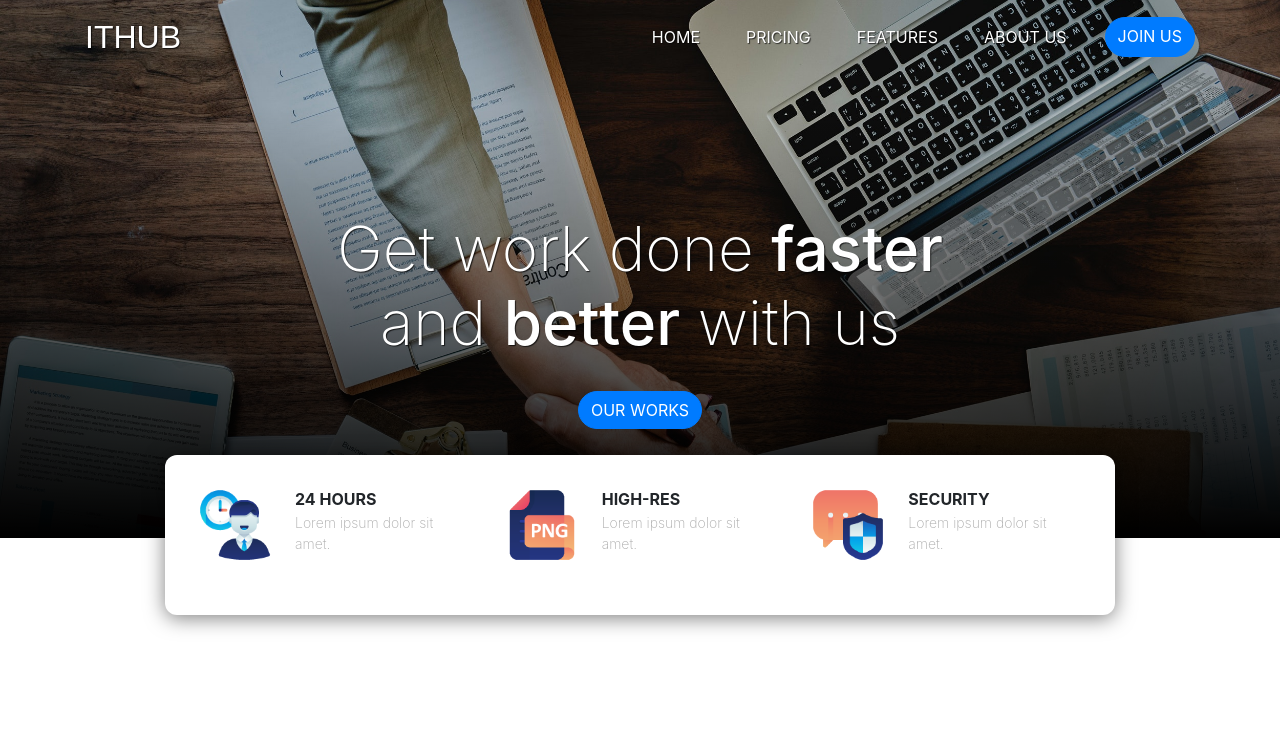
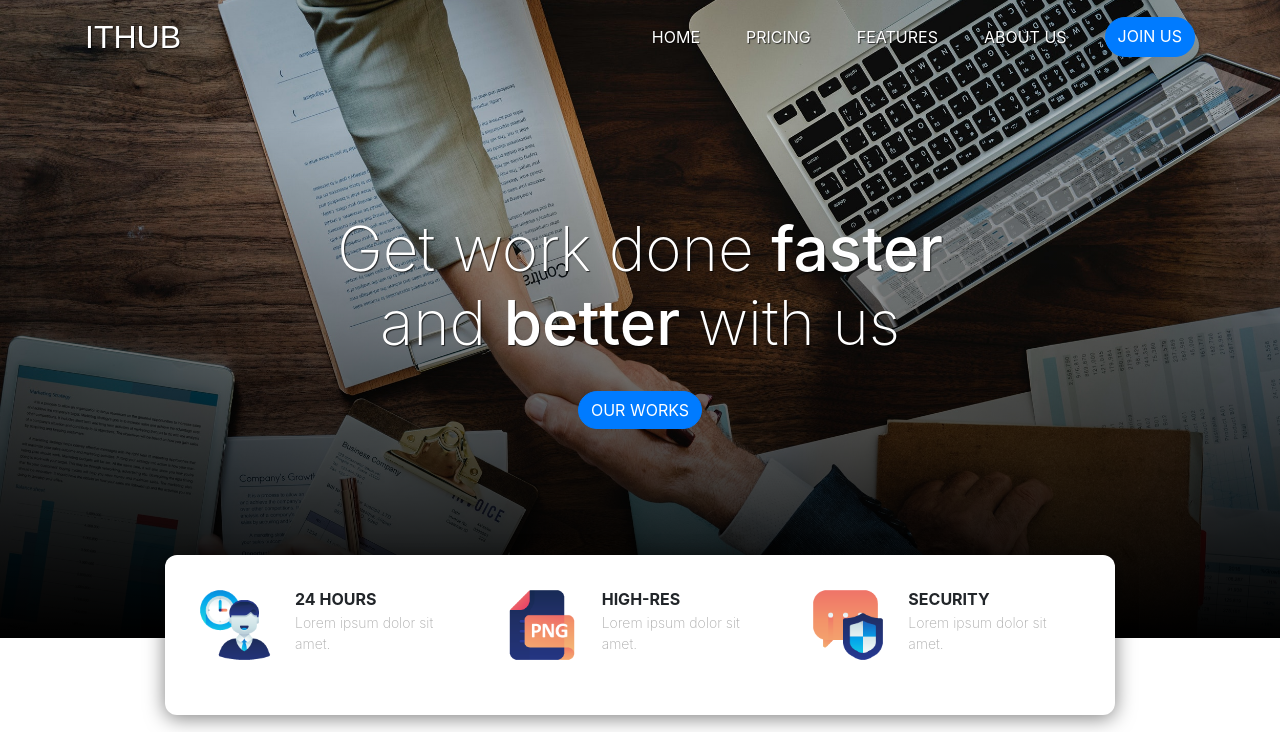
Before and after one commit to ithubinc/ithubweb4.github.io, a plain HTML site: page index.html in a window 1280 px wide. Shown: the top 732 px of the page. Drawn offline with nearby package versions, Linux system fonts and the light colour scheme; a web font is replaced by a local one.

Commit message:
Update style.css

```diff
--- a/style.css
+++ b/style.css
@@ -173,7 +173,7 @@
     border-radius: 40px;
 }
   .jumbotron{
-    height: 540px;
+    height: 640px;
     margin-top: -76px;
   }
 
```
